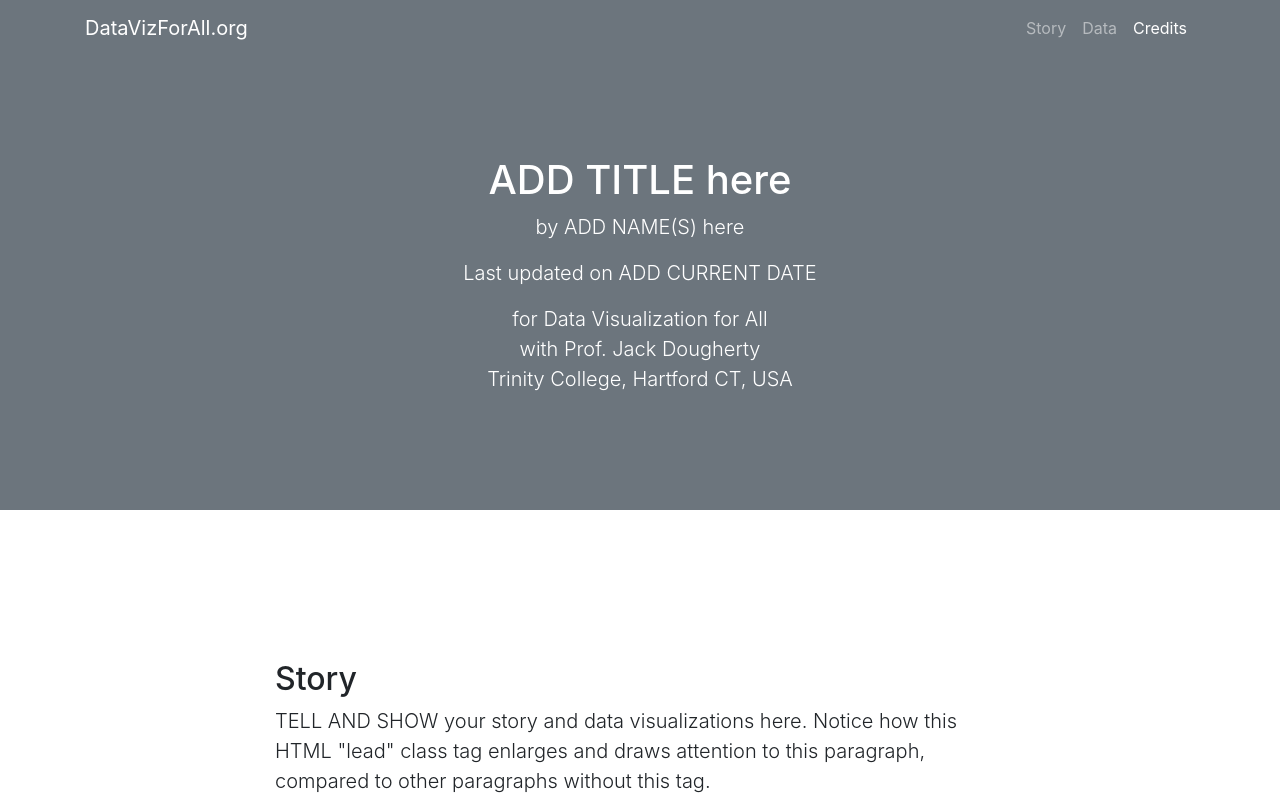
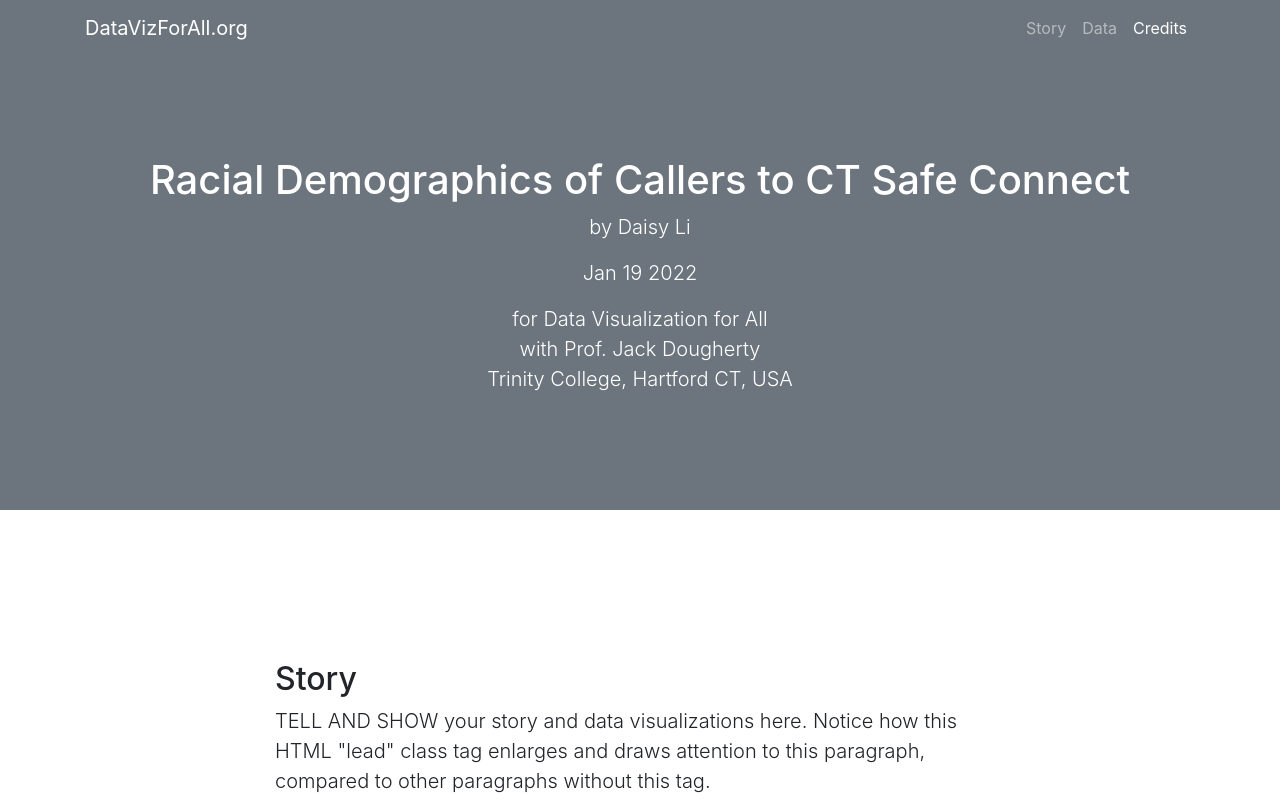
Before and after one commit to daisylil/Daisy, a plain HTML site: page index.html in a window 1280 px wide. Shown: the top 800 px of the page. Drawn offline with nearby package versions, Linux system fonts and the light colour scheme.

Commit message:
Update index.html

```diff
--- a/index.html
+++ b/index.html
@@ -52,9 +52,9 @@
 
   <header class="bg-secondary text-white">
     <div class="container text-center">
-      <h1>ADD TITLE here</h1>
-      <p class="lead">by ADD NAME(S) here</p>
-      <p class="lead">Last updated on ADD CURRENT DATE</p>
+      <h1>Racial Demographics of Callers to CT Safe Connect</h1>
+      <p class="lead">by Daisy Li</p>
+      <p class="lead">Jan 19 2022</p>
       <p class="lead">for Data Visualization for All</br>with Prof. Jack Dougherty</br>Trinity College, Hartford CT, USA</p>
     </div>
   </header>
```
